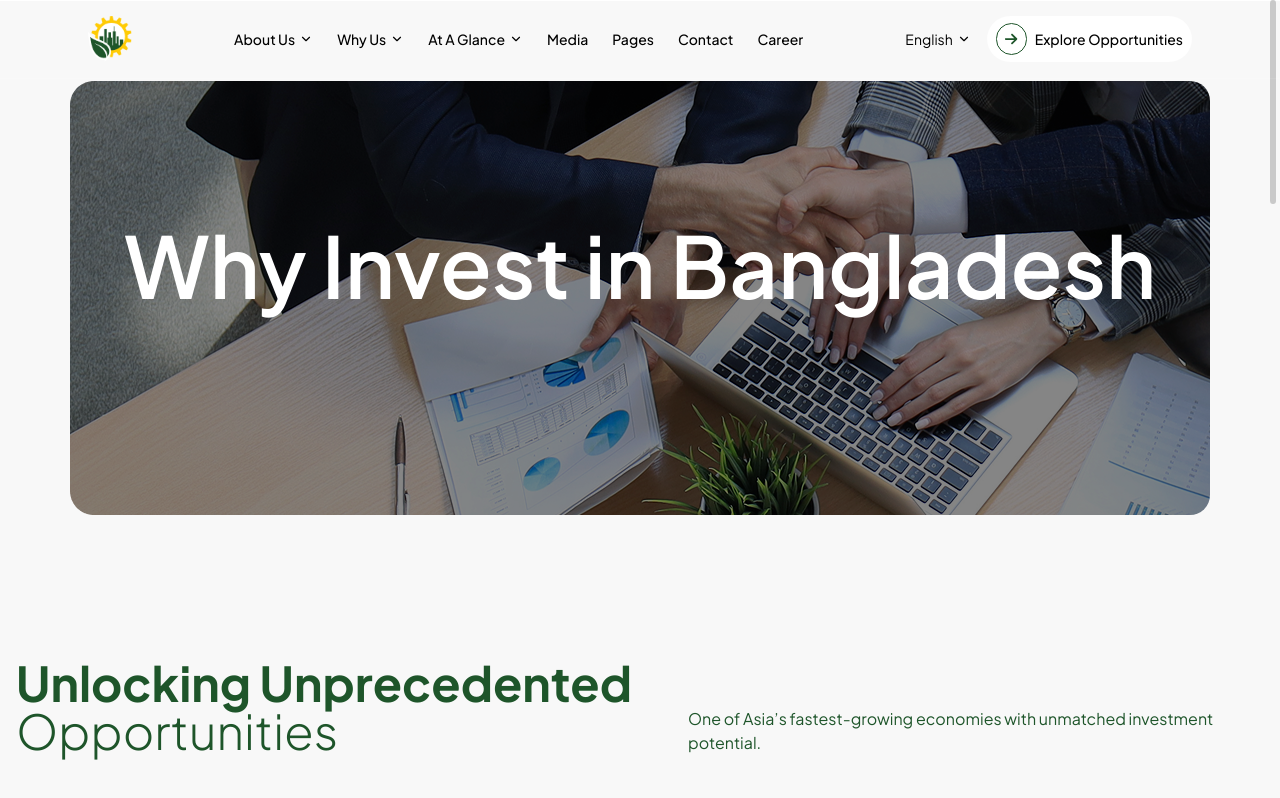
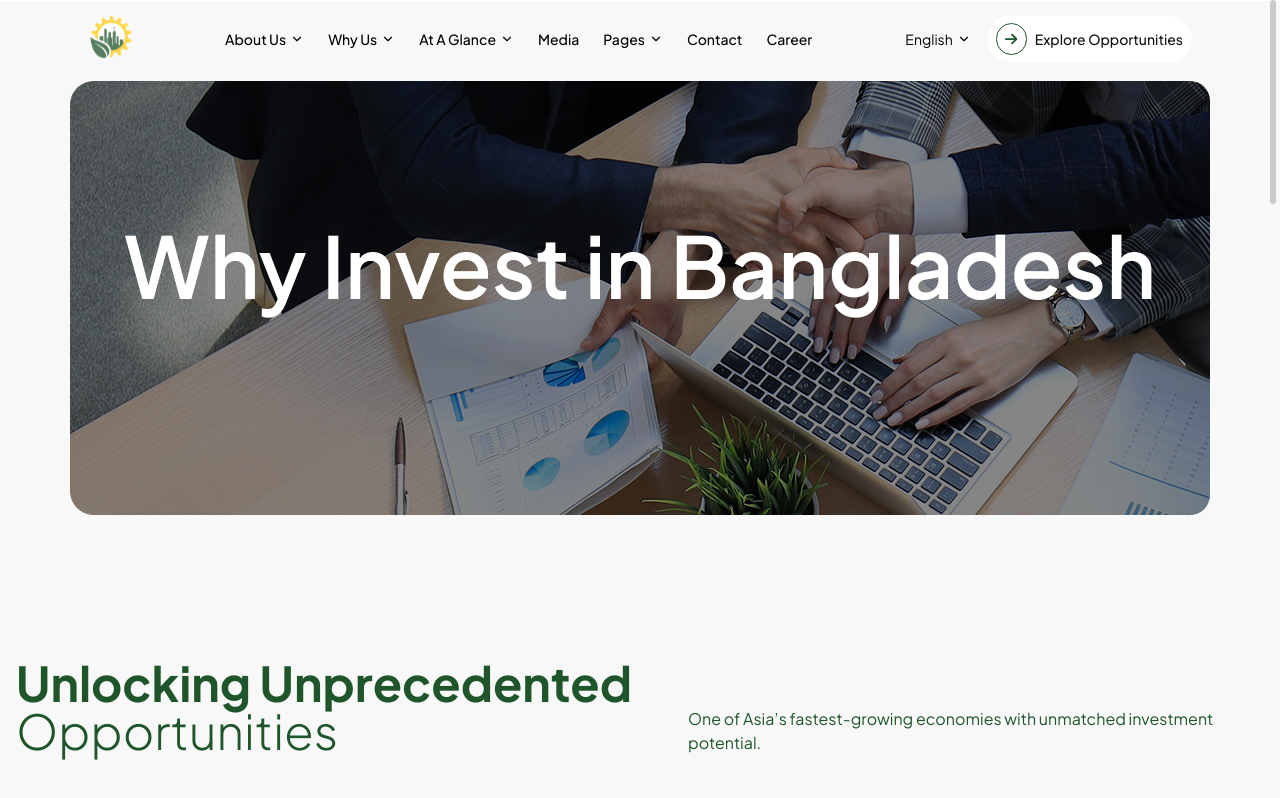
Before and after one commit to zahidhasanemon/sezl-frontend, a Next.js app: page /why-bd in a window 1280 px wide. Built offline with nearby package versions, Linux system fonts and the light colour scheme.

Commit message:
navbar fix

```diff
--- a/app/components/Navbar.jsx
+++ b/app/components/Navbar.jsx
@@ -29,13 +29,14 @@ export default function Navbar() {
         className={`navbar_main_div ${isHome ? "text-white" : "text-black"}`}
       >
         {/* Logo */}
-        <Link href="/" className="flex items-center gap-2">
+        <Link href="/" className="flex items-center gap-2 animate-pulse">
           <Image
             src={logo} // replace with your logo
             alt="SEZL Logo"
             width={44}
             height={44}
             priority
+            // className="animate-in fade-in zoom-in duration-300"
           />
         </Link>
 
@@ -131,8 +132,46 @@ export default function Navbar() {
           </li>
 
           {/* Pages */}
-          <li className="hover:text-gray-500">
-            <Link href="#">Pages</Link>
+          <li className="flex items-center gap-1 hover:text-gray-500">
+            <div className="dropdown dropdown-end">
+              <label
+                tabIndex={0}
+                className="flex items-center gap-1 text-sm cursor-pointer hover:text-gray-500"
+              >
+                Pages
+                <ChevronDown size={14} />
+              </label>
+
+              <ul
+                tabIndex={0}
+                className="dropdown-content menu mt-2 w-36 rounded-box bg-white text-black shadow min-w-[250px]"
+              >
+                <li>
+                  <Link href="about-us" className="hover:bg-gray-100 transition">About Us</Link>
+                </li>
+                <li>
+                  <Link href="about-meet" className="hover:bg-gray-100 transition">Our Development Partners</Link>
+                </li>
+                <li>
+                  <Link href="directors" className="hover:bg-gray-100 transition">Board of Directors</Link>
+                </li>
+                <li>
+                  <Link href="management" className="hover:bg-gray-100 transition">Management Team</Link>
+                </li>
+                <li>
+                  <Link href="why-bd" className="hover:bg-gray-100 transition">Why Invest in Bangladesh</Link>
+                </li>
+                <li>
+                  <Link href="partners" className="hover:bg-gray-100 transition">Our Development Partners</Link>
+                </li>
+                <li>
+                  <Link href="incentives" className="hover:bg-gray-100 transition">Incentives for Investors</Link>
+                </li>
+                <li>
+                  <Link href="why-sezl" className="hover:bg-gray-100 transition">Why Invest in SEZL</Link>
+                </li>
+              </ul>
+            </div>
           </li>
 
           {/* Contact */}
@@ -177,7 +216,11 @@ export default function Navbar() {
           {/* CTA */}
           <Link
             href="#"
-            className={`flex items-center gap-2 border border-white/30 px-2 py-1.5 rounded-full text-sm font-medium ${isHome ? "text-white bg-white/20" : "text-black bg-white"}`}
+            className={`flex items-center gap-2 border border-white/30 px-2 py-1.5 rounded-full text-sm font-medium transition-all duration-300 ${
+              isHome
+                ? "text-white bg-white/20 hover:bg-white/50"
+                : "text-[#111111] bg-white hover:border hover:border-[#1E552A] hover:text-[#1E552A]"
+            }`}
           >
             <div className="bg-white rounded-full p-2 border border-[#1E552A]">
               <Image src={arrow_green} alt="Arrow Right" />
@@ -189,15 +232,17 @@ export default function Navbar() {
         {/* Mobile Menu Button */}
         <button
           onClick={() => setOpen(!open)}
-          className={`lg:hidden focus:outline-none ${isHome ? "text-white" : "text-black"}`}>
+          className={`lg:hidden focus:outline-none ${
+            isHome ? "text-white" : "text-black"
+          }`}
+        >
           {open ? <X size={26} /> : <Menu size={26} />}
         </button>
       </nav>
 
       {/* Mobile Menu */}
       {open && (
-        <div
-        className="lg:hidden bg-black/80 backdrop-blur-md text-white px-6 py-6">
+        <div className="lg:hidden bg-black/80 backdrop-blur-md text-white px-6 py-6">
           <ul className="flex flex-col gap-4 text-sm">
             {navLinks.map((item) => (
               <li key={item.label}>
```
